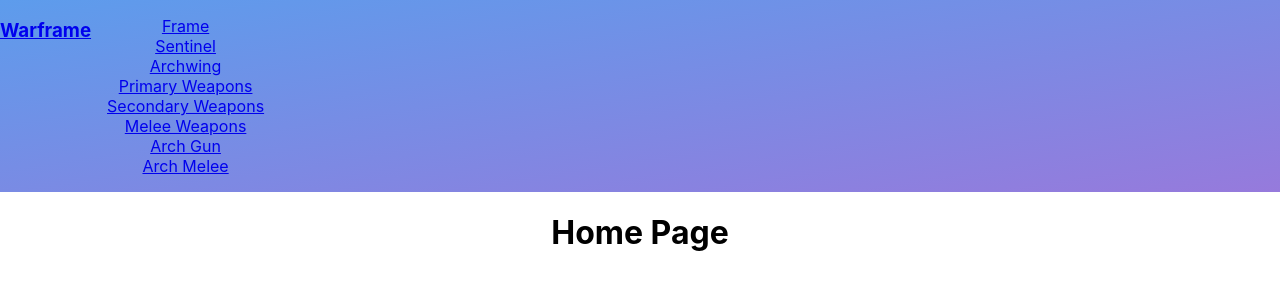
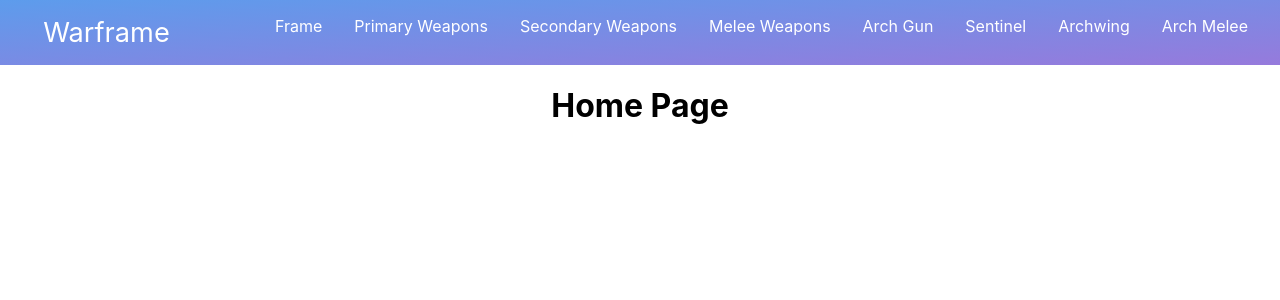
Before and after one commit to MKAbuMattar/warframe, a React (Create React App) app: page / in a window 1280 px wide. Shown: the top 300 px of the page. Built offline with nearby package versions, Linux system fonts and the light colour scheme.

Commit message:
Update Nav.js

```diff
--- a/src/Nav.js
+++ b/src/Nav.js
@@ -4,37 +4,47 @@
 
 function Nav() {
   return (
-    <nav className="nav">
-      <Link className="nav-logo" to="/">
-        <h3>Warframe</h3>
-      </Link>
-      <ul className="nav-links">
-        <Link className="nav-link" to="/warframe">
-          <li>Frame</li>
-        </Link>
-        <Link className="nav-link" to="/sentinel">
-          <li>Sentinel</li>
-        </Link>
-        <Link className="nav-link" to="/archwing">
-          <li>Archwing</li>
-        </Link>
-        <Link className="nav-link" to="/primary">
-          <li>Primary Weapons</li>
-        </Link>
-        <Link className="nav-link" to="/secondary">
-          <li>Secondary Weapons</li>
-        </Link>
-        <Link className="nav-link" to="/melee">
-          <li>Melee Weapons</li>
-        </Link>
-        <Link className="nav-link" to="/arch-gun">
-          <li>Arch Gun</li>
-        </Link>
-        <Link className="nav-link" to="/arch-melee">
-          <li>Arch Melee</li>
-        </Link>
-      </ul>
-    </nav>
+    <div className="header">
+      <nav>
+        <ul className="nav">
+          <li className="nav-item slam-left logo">
+            <Link to="/">Warframe</Link>
+          </li>
+
+          <li className="nav-item">
+            <Link to="/warframe">Frame</Link>
+          </li>
+
+          <li className="nav-item">
+            <Link to="/primary">Primary Weapons</Link>
+          </li>
+
+          <li className="nav-item">
+            <Link to="/secondary">Secondary Weapons</Link>
+          </li>
+
+          <li className="nav-item">
+            <Link to="/melee">Melee Weapons</Link>
+          </li>
+
+          <li className="nav-item">
+            <Link to="/arch-gun">Arch Gun</Link>
+          </li>
+
+          <li className="nav-item">
+            <Link to="/sentinel">Sentinel</Link>
+          </li>
+
+          <li className="nav-item">
+            <Link to="/archwing">Archwing</Link>
+          </li>
+
+          <li className="nav-item">
+            <Link to="/arch-melee">Arch Melee</Link>
+          </li>
+        </ul>
+      </nav>
+    </div>
   );
 }
 
```
